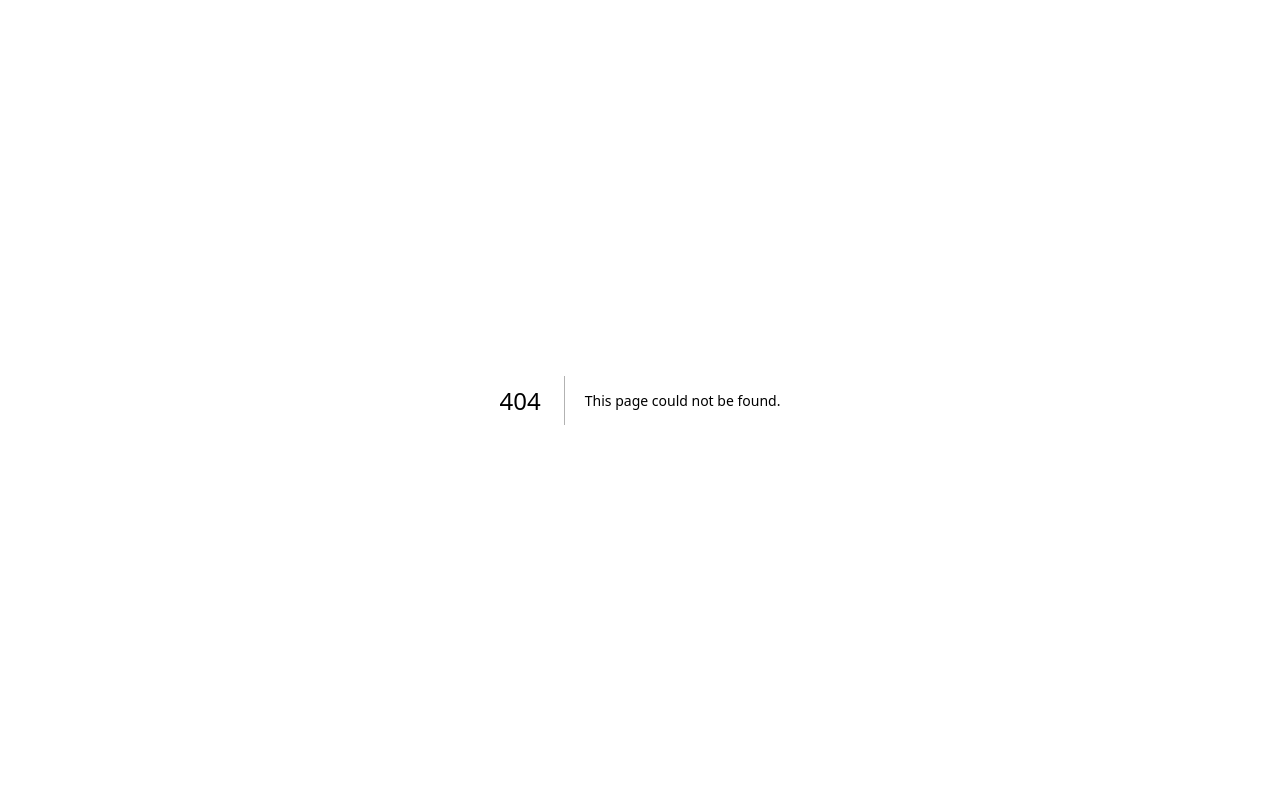
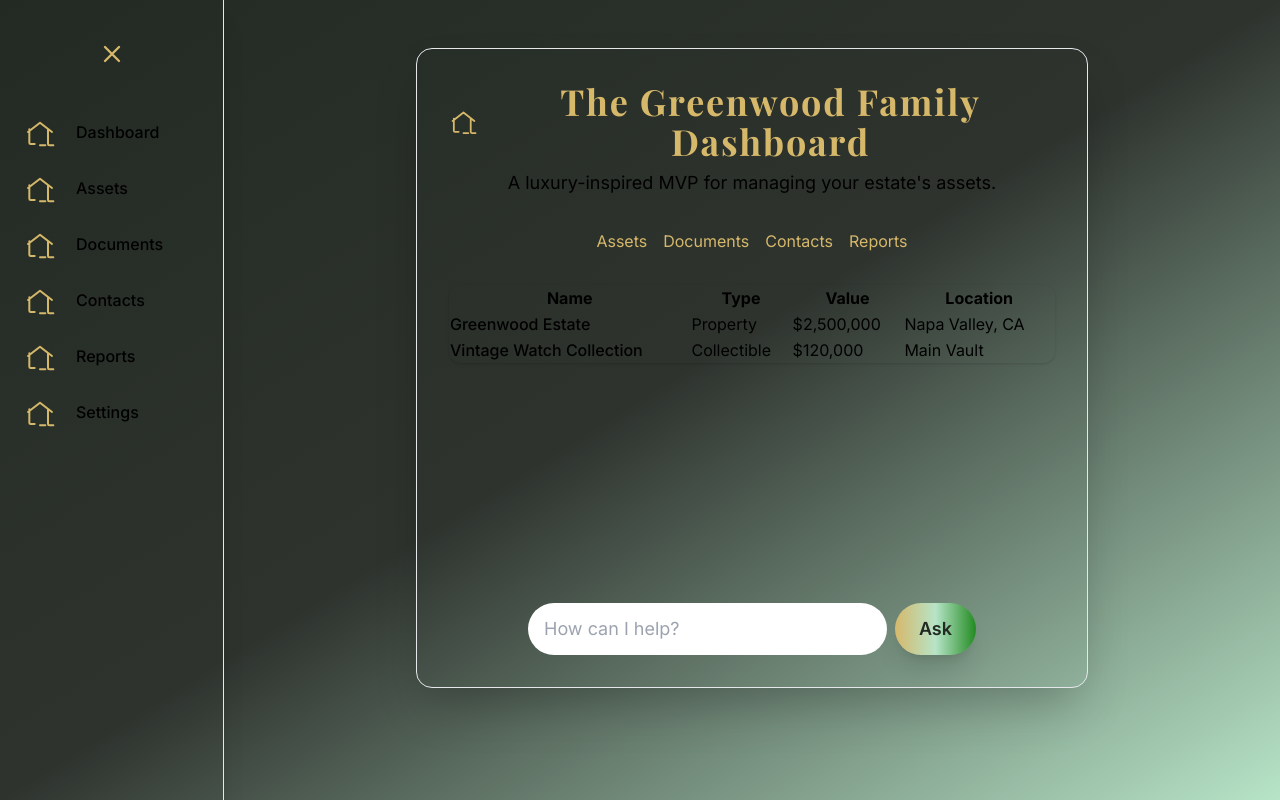
Before and after one commit to dylanmclane/gilded-grove, a Next.js app in the folder frontend/: page /demo in a window 1280 px wide. Before the commit this address had no page. Built offline with nearby package versions, Linux system fonts and the light colour scheme; a web font is replaced by a local one.

Commit message:
Add luxury dashboard demo, collapsible sidebar, and AI input

```diff
--- /dev/null
+++ b/frontend/app/demo/page.tsx
@@ -0,0 +1,206 @@
+"use client";
+
+import { useState } from "react";
+
+// Icon SVGs
+const EstateIcon = () => (
+  <svg className="w-8 h-8 text-[#d6b86b] mr-2" fill="none" stroke="currentColor" strokeWidth={1.5} viewBox="0 0 24 24">
+    <path strokeLinecap="round" strokeLinejoin="round" d="M3 12l9-7 9 7M4 10v10a1 1 0 001 1h3m10-11v11a1 1 0 001 1h3m-10 0h4" />
+  </svg>
+);
+const HamburgerIcon = ({ open }: { open: boolean }) => (
+  <svg className="w-7 h-7 text-[#d6b86b]" fill="none" stroke="currentColor" strokeWidth={2} viewBox="0 0 24 24">
+    {open ? (
+      <path strokeLinecap="round" strokeLinejoin="round" d="M6 18L18 6M6 6l12 12" />
+    ) : (
+      <path strokeLinecap="round" strokeLinejoin="round" d="M4 8h16M4 16h16" />
+    )}
+  </svg>
+);
+const navItems = [
+  { label: "Dashboard", icon: EstateIcon },
+  { label: "Assets", icon: EstateIcon },
+  { label: "Documents", icon: EstateIcon },
+  { label: "Contacts", icon: EstateIcon },
+  { label: "Reports", icon: EstateIcon },
+  { label: "Settings", icon: EstateIcon },
+];
+
+type Asset = {
+  id: number;
+  name: string;
+  type: string;
+  value: string;
+  location: string;
+};
+
+const initialAssets: Asset[] = [
+  { id: 1, name: "Greenwood Estate", type: "Property", value: "$2,500,000", location: "Napa Valley, CA" },
+  { id: 2, name: "Vintage Watch Collection", type: "Collectible", value: "$120,000", location: "Main Vault" },
+];
+
+export default function DemoEstateMVP() {
+  const [assets, setAssets] = useState<Asset[]>(initialAssets);
+  const [showForm, setShowForm] = useState(false);
+  const [form, setForm] = useState<Partial<Asset>>({});
+  const [aiInput, setAiInput] = useState("");
+  const [aiQuery, setAiQuery] = useState<string | null>(null);
+  const [aiResponse, setAiResponse] = useState<string | null>(null);
+  const [sidebarOpen, setSidebarOpen] = useState(true);
+
+  function handleAddAsset() {
+    setShowForm(true);
+    setForm({});
+  }
+
+  function handleSaveAsset(e: React.FormEvent) {
+    e.preventDefault();
+    if (form.name && form.type && form.value && form.location) {
+      setAssets([
+        ...assets,
+        { id: Date.now(), name: form.name, type: form.type, value: form.value, location: form.location }
+      ]);
+      setShowForm(false);
+      setForm({});
+    }
+  }
+
+  function handleAISubmit(e: React.FormEvent) {
+    e.preventDefault();
+    setAiQuery(aiInput);
+    setAiResponse(
+      `I'm your estate assistant. (This is a demo response for: "${aiInput}")`
+    );
+    setAiInput("");
+  }
+
+  return (
+    <main className="min-h-screen bg-gradient-to-br from-[#232a23] via-[#2e332e] to-[#b7e4c7] flex">
+      {/* Sidebar */}
+      <nav
+        className={`transition-all duration-300 bg-base-200/90 border-r border-base-300/60 shadow-xl flex flex-col py-8 px-3
+          ${sidebarOpen ? "w-56" : "w-16"} min-h-screen z-30`}
+      >
+        <button
+          className="mb-8 flex items-center justify-center rounded-full hover:bg-[#d6b86b]/10 transition p-2"
+          onClick={() => setSidebarOpen((o) => !o)}
+          aria-label={sidebarOpen ? "Collapse menu" : "Expand menu"}
+        >
+          <HamburgerIcon open={sidebarOpen} />
+        </button>
+        <div className="flex flex-col gap-2">
+          {navItems.map(({ label, icon: Icon }) => (
+            <button
+              key={label}
+              className={`flex items-center gap-3 px-3 py-2 rounded-lg font-medium text-base-content/90 hover:bg-[#d6b86b]/10 transition w-full ${sidebarOpen ? "justify-start" : "justify-center"}`}
+            >
+              <Icon />
+              {sidebarOpen && <span>{label}</span>}
+            </button>
+          ))}
+        </div>
+      </nav>
+      {/* Main Dashboard Content */}
+      <div className="flex-1 flex flex-col items-center py-12 px-4">
+        <div className="w-full max-w-2xl bg-base-200/80 rounded-2xl shadow-2xl p-8 border border-base-300/60 flex flex-col min-h-[80vh]">
+          {/* Dashboard Header */}
+          <header className="mb-8 text-center flex flex-col items-center">
+            <div className="flex items-center justify-center mb-2">
+              <EstateIcon />
+              <h1 className="text-4xl font-serif font-bold text-[#d6b86b] tracking-wider">The Greenwood Family Dashboard</h1>
+            </div>
+            <p className="text-base-content/70 text-lg">A luxury-inspired MVP for managing your estate's assets.</p>
+          </header>
+          {/* Common Access Buttons */}
+          <div className="flex justify-center gap-4 mb-8 flex-wrap">
+            <button className="btn btn-outline border-[#d6b86b] text-[#d6b86b] hover:bg-[#d6b86b]/10">Assets</button>
+            <button className="btn btn-outline border-[#d6b86b] text-[#d6b86b] hover:bg-[#d6b86b]/10">Documents</button>
+            <button className="btn btn-outline border-[#d6b86b] text-[#d6b86b] hover:bg-[#d6b86b]/10">Contacts</button>
+            <button className="btn btn-outline border-[#d6b86b] text-[#d6b86b] hover:bg-[#d6b86b]/10">Reports</button>
+          </div>
+          {/* Asset Table */}
+          <div className="overflow-x-auto rounded-xl shadow mb-8">
+            <table className="table w-full">
+              <thead>
+                <tr className="bg-base-300/60">
+                  <th>Name</th>
+                  <th>Type</th>
+                  <th>Value</th>
+                  <th>Location</th>
+                </tr>
+              </thead>
+              <tbody>
+                {assets.map(asset => (
+                  <tr key={asset.id}>
+                    <td className="font-medium">{asset.name}</td>
+                    <td>{asset.type}</td>
+                    <td>{asset.value}</td>
+                    <td>{asset.location}</td>
+                  </tr>
+                ))}
+              </tbody>
+            </table>
+          </div>
+          {showForm && (
+            <form onSubmit={handleSaveAsset} className="bg-base-100/90 rounded-xl shadow-lg p-6 max-w-md mx-auto mb-8 border border-base-300/40">
+              <h3 className="text-lg font-semibold mb-4 text-[#d6b86b]">Add New Asset</h3>
+              <input
+                className="input input-bordered w-full mb-3"
+                placeholder="Name"
+                value={form.name || ""}
+                onChange={e => setForm(f => ({ ...f, name: e.target.value }))}
+                required
+              />
+              <input
+                className="input input-bordered w-full mb-3"
+                placeholder="Type"
+                value={form.type || ""}
+                onChange={e => setForm(f => ({ ...f, type: e.target.value }))}
+                required
+              />
+              <input
+                className="input input-bordered w-full mb-3"
+                placeholder="Value"
+                value={form.value || ""}
+                onChange={e => setForm(f => ({ ...f, value: e.target.value }))}
+                required
+              />
+              <input
+                className="input input-bordered w-full mb-3"
+                placeholder="Location"
+                value={form.location || ""}
+                onChange={e => setForm(f => ({ ...f, location: e.target.value }))}
+                required
+              />
+              <div className="flex gap-2">
+                <button type="submit" className="btn btn-primary">Save</button>
+                <button type="button" className="btn" onClick={() => setShowForm(false)}>Cancel</button>
+              </div>
+            </form>
+          )}
+          {/* AI Input Section */}
+          <div className="mt-auto flex flex-col items-center pt-8">
+            <form onSubmit={handleAISubmit} className="w-full max-w-md flex gap-2">
+              <input
+                className="input input-bordered flex-1 text-lg px-4 py-3 rounded-full bg-base-100/90 border-[#d6b86b] focus:border-[#228B22] focus:ring-2 focus:ring-[#228B22] placeholder:text-base-content/60"
+                placeholder="How can I help?"
+                value={aiInput}
+                onChange={e => setAiInput(e.target.value)}
+                required
+              />
+              <button type="submit" className="btn btn-accent rounded-full px-6 text-lg font-semibold bg-gradient-to-r from-[#d6b86b] via-[#b7e4c7] to-[#228B22] border-none text-[#232a23] hover:brightness-110 shadow-xl">
+                Ask
+              </button>
+            </form>
+            {aiQuery && (
+              <div className="mt-6 w-full max-w-md bg-base-100/80 rounded-xl shadow p-4 border border-base-300/30">
+                <div className="text-base-content/70 mb-2"><span className="font-semibold text-base-content">You:</span> {aiQuery}</div>
+                <div className="text-base-content/80"><span className="font-semibold text-[#d6b86b]">AI:</span> {aiResponse}</div>
+              </div>
+            )}
+          </div>
+        </div>
+      </div>
+    </main>
+  );
+}
```
